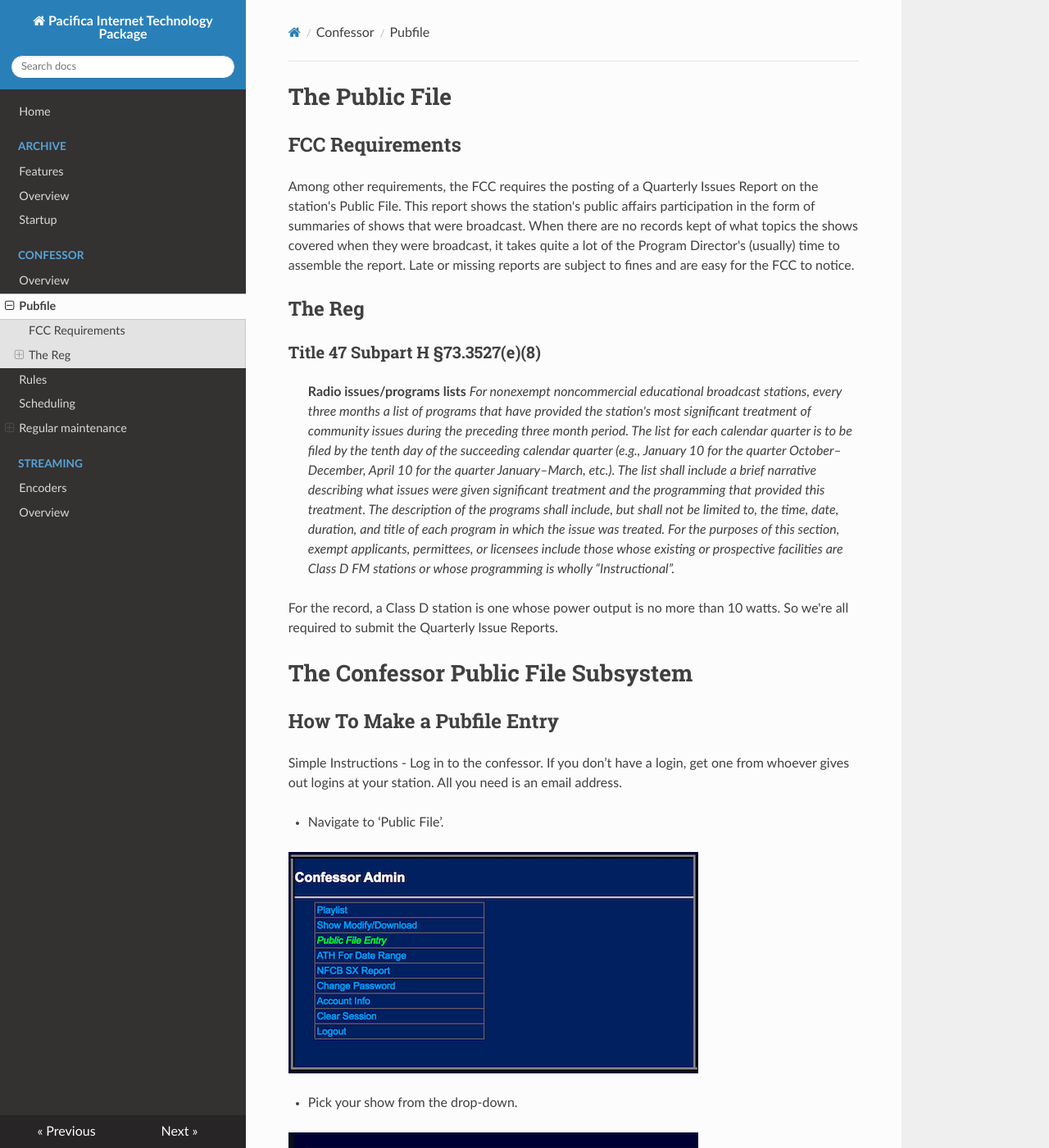
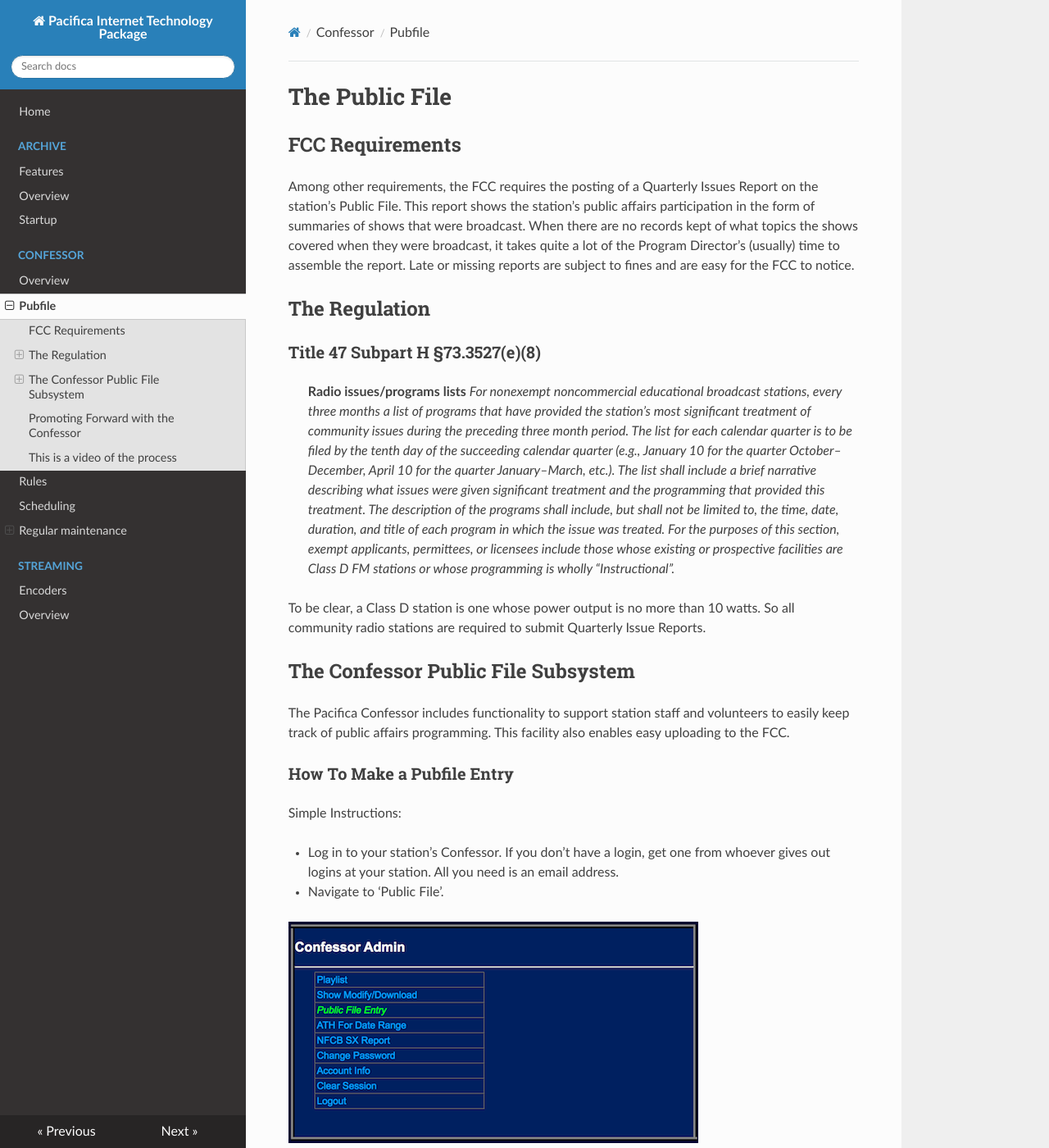
Before and after one commit to opensourceradio/ram, an MkDocs documentation site: the page built from docs/confessor/pubfile.md, in a window 1280 px wide and 1400 px high. Shown: the whole window at 82% size. Built offline with MkDocs 1.6.1, drawn with Linux system fonts in a browser that asks for light colours; nearby versions of some CDN libraries; some of the changed text lies outside the part shown.

Commit message:
Wordsmithing.
Replace quote symbols with HTML entity names.

Fix link to comingsoon_fibble_shot.png.

```diff
--- a/docs/confessor/pubfile.md
+++ b/docs/confessor/pubfile.md
@@ -14,28 +14,31 @@
 
 ## FCC Requirements ##
 
-Among other requirements, the FCC requires the posting of a Quarterly Issues Report on the station's Public File. This report shows
-the station's public affairs participation in the form of summaries of shows that were broadcast.
+Among other requirements, the FCC requires the posting of a Quarterly Issues Report on the station&rsquo;s Public File. This report shows
+the station&rsquo;s public affairs participation in the form of summaries of shows that were broadcast.
 When there are no records kept of what topics the shows covered when they were broadcast, it takes quite a lot of the
-Program Director's (usually) time to assemble the report. Late or missing reports are subject to fines and are easy for
+Program Director&rsquo;s (usually) time to assemble the report. Late or missing reports are subject to fines and are easy for
 the FCC to notice.
 
-## The Reg ##
+## The Regulation ##
 
 ### Title 47 Subpart H &sect;73.3527(e)(8) ###
 
-><span style="font-size:12pt; font-weight:bold;">Radio issues/programs lists </span> <span style="font-size:12pt;font-style:italic;"> For nonexempt noncommercial educational broadcast stations, every three months a list of programs that have provided the station's most significant treatment of community issues during the preceding three month period. The list for each calendar quarter is to be filed by the tenth day of the succeeding calendar quarter (e.g., January 10 for the quarter October–December, April 10 for the quarter January–March, etc.). The list shall include a brief narrative describing what issues were given significant treatment and the programming that provided this treatment. The description of the programs shall include, but shall not be limited to, the time, date, duration, and title of each program in which the issue was treated. For the purposes of this section, exempt applicants, permittees, or licensees include those whose existing or prospective facilities are Class D FM stations or whose programming is wholly “Instructional”.</span>
+><span style="font-size:12pt; font-weight:bold;">Radio issues/programs lists </span> <span style="font-size:12pt;font-style:italic;"> For nonexempt noncommercial educational broadcast stations, every three months a list of programs that have provided the station&rsquo;s most significant treatment of community issues during the preceding three month period. The list for each calendar quarter is to be filed by the tenth day of the succeeding calendar quarter (e.g., January 10 for the quarter October–December, April 10 for the quarter January–March, etc.). The list shall include a brief narrative describing what issues were given significant treatment and the programming that provided this treatment. The description of the programs shall include, but shall not be limited to, the time, date, duration, and title of each program in which the issue was treated. For the purposes of this section, exempt applicants, permittees, or licensees include those whose existing or prospective facilities are Class D FM stations or whose programming is wholly “Instructional”.</span>
 
-For the record, a Class D station is one whose power output is no more than 10 watts. So we're all required to submit the Quarterly Issue Reports.
+To be clear, a Class D station is one whose power output is no more than 10 watts. So all community radio stations are required to submit Quarterly Issue Reports.
 
-# The Confessor Public File Subsystem #
+## The Confessor Public File Subsystem ##
 
-## How To Make a Pubfile Entry ##
+The Pacifica Confessor includes functionality to support station staff and volunteers to easily keep track of public affairs programming. This facility also enables easy uploading to the FCC.
 
-Simple Instructions
-- Log in to the confessor. If you don’t have a login, get one from whoever gives out logins at your station. All you need is an email address.
+### How To Make a Pubfile Entry ###
 
-- Navigate to ‘Public File’.
+Simple Instructions:
+
+- Log in to your station&rsquo;s Confessor. If you don&rsquo;t have a login, get one from whoever gives out logins at your station. All you need is an email address.
+
+- Navigate to &lsquo;Public File&rsquo;.
 
 ![](../assets/user_menu_pubfile.png)
 
@@ -43,21 +46,21 @@
 
 ![](../assets/pubfile_show_select_dropdown.png)
 
-- Pick the date you’re letting people know about.
+- Pick the date you&rsquo;re letting people know about.
 
 ![](../assets/pubfile_date_dropdown.png)
 
-- Click ‘New Topic’.
+- Click &lsquo;New Topic&rsquo;.
 
-- Fill in the guest name (if any) and write a description of what you’re going to talk about.
+- Fill in the guest name (if any) and write a description of what you&rsquo;re going to talk about.
 
 ![](../assets/pubfile_form_filled_out.png)
 
-- Pick an ‘Issue’ from the drop-down. (Usually there will be a default there appropriate for your show. Feel free to change it if it doesn't fit what you're doing on this particular show).
+- Pick an &lsquo;Issue&rsquo; from the drop-down. (Usually there will be a default there appropriate for your show. Feel free to change it if it doesn&rsquo;t fit what you&rsquo;re doing on this particular show).
 
-- Click ‘Update’.
+- Click &lsquo;Update&rsquo;.
 
-- You’re done.
+- You&rsquo;re done.
 
 ### The Results ###
 
@@ -69,26 +72,25 @@
 
 ![](../assets/pubfile_sched_screenshot.png)
 
+It will also appear in the &lsquo;Coming Soon&rsquo; window (if your station implements it).
 
-It will also appear in the 'Coming Soon' window (if your station implements it).
+<img src="/assets/comingsoon_fibble_shot.png" style="border:1pt solid black;">
 
-<img src="../assets/comingsoon_fibble_shot.png" style="border:1pt solid black;">
+It will also appear in the Quarterly Issues Report so your Program Director (or Public Affairs Director) doesn&rsquo;t have to chase you down to find out what you did on your show.
 
-It will also appear in the Quarterly Issues Report so your PD doesn't have to chase you down to find out what you did on your show.
-
-And, if that weren't enough, you can correct all the typos in one place - like the 'aa' in 'probaably'!
+And, if that weren&rsquo;t enough, you can correct all the typos in one place - like the &lsquo;aa&rsquo; in &lsquo;probaably&rsquo;.
 
 ## Promoting Forward with the Confessor ##
 
 Everything above can be done after your show has run. But....
 
-It’s well known in the radio game that you gain listeners by promoting what you’re doing on your show.
+It&rsquo;s well known in the radio game that you gain listeners by promoting what you&rsquo;re doing on your show.
 
-You’ve spent hours during the week lining up a guest to talk about something you know will affect your listeners and maybe make a difference. Is it possible that there are people who may not be regular listeners who would, if they knew about it, absolutely not miss your show? Would more listeners be a good thing?
+You&rsquo;ve spent hours during the week lining up a guest to talk about something you know will affect your listeners and maybe make a difference. Is it possible that there are people who may not be regular listeners who would, if they knew about it, absolutely not miss your show? Would more listeners be a good thing?
 
-So you need to promote forward. It doesn't matter whether it's a couple of weeks or a couple of days. Just letting people know what you’re doing makes it clear that you care.  You're doing stuff that’s worth their time.
+So you need to promote forward. It doesn&rsquo;t matter whether it&rsquo;s a couple of weeks or a couple of days. Just letting people know what you&rsquo;re doing makes it clear that you care.  You&rsquo;re doing stuff that&rsquo;s worth their time.
 
-The confessor provides this capability. It takes only a minute or so of your time to let people know your plans – who’s going to be on the show and what you’re going to talk about.
+The confessor provides this capability. It takes only a minute or so of your time to let people know your plans – who&rsquo;s going to be on the show and what you&rsquo;re going to talk about.
 
 
 ## This is a video of the process ##
```
